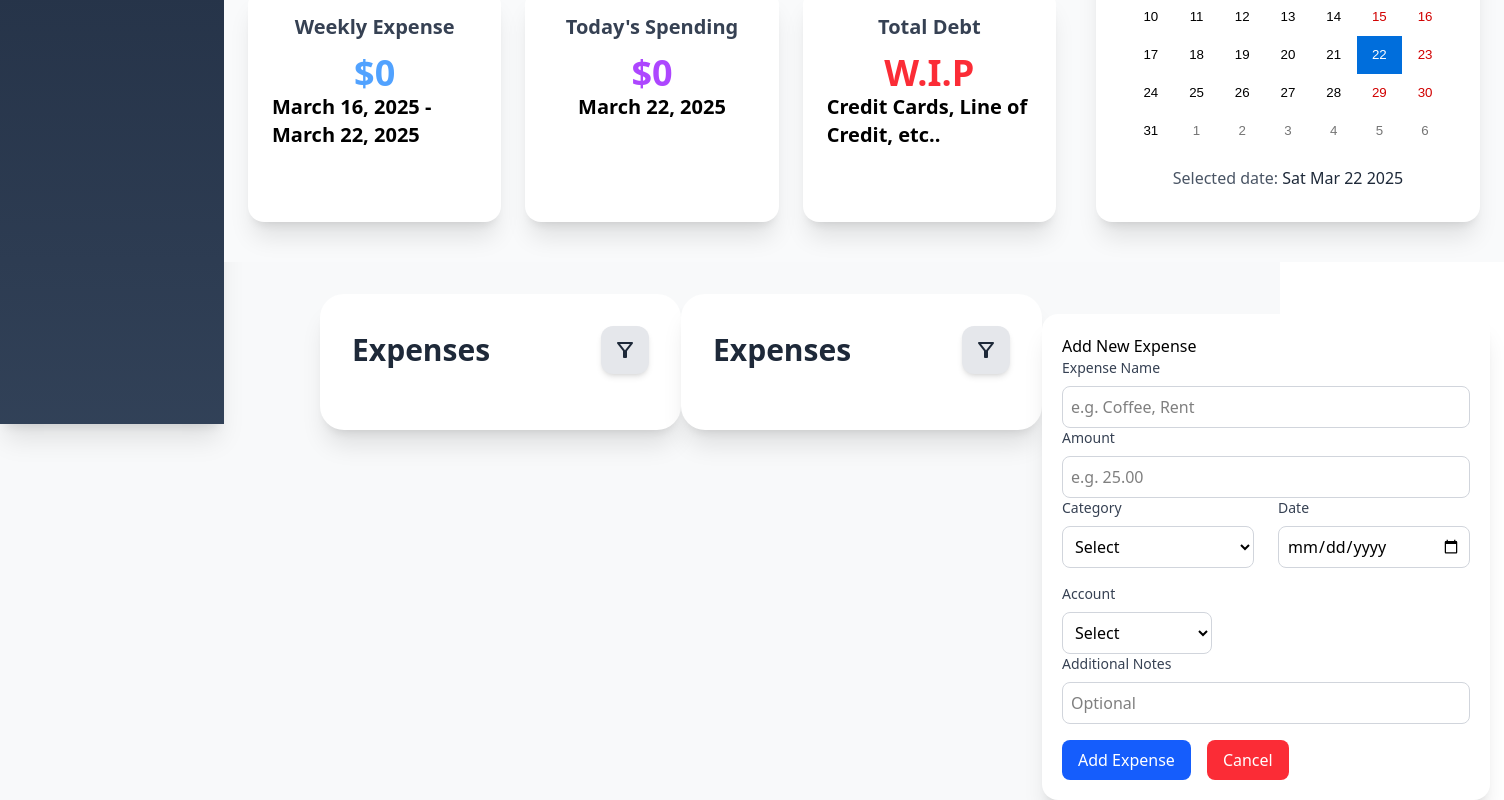
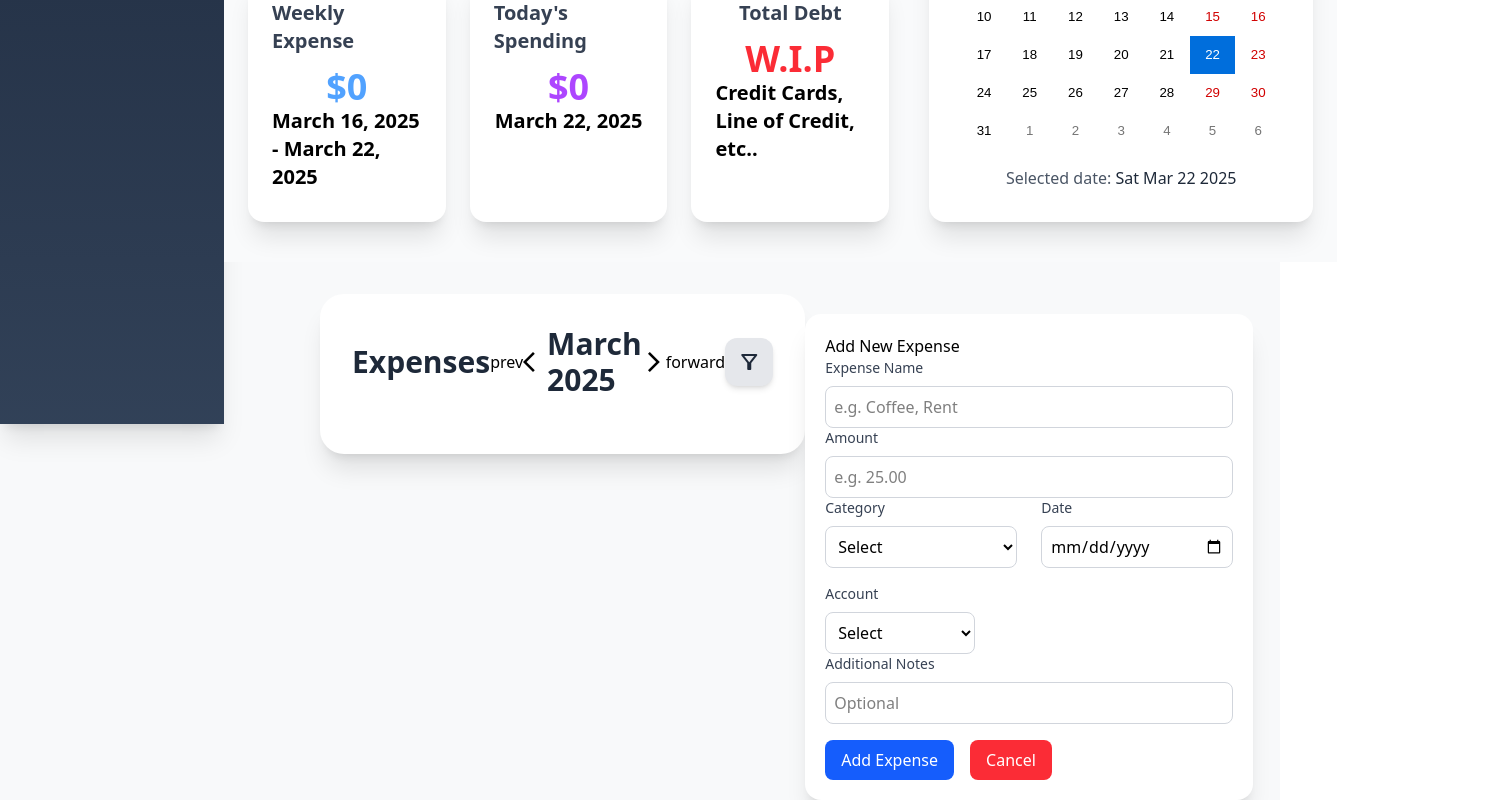
Before and after one commit to 1HabibL/Expense-DebtTracker, a Next.js app: page / in a window 1280 px wide. Shown: the part 452-1252 px from the top of the page, 1504 px wide, since content can reach past the window. Built offline with nearby package versions, Linux system fonts and the light colour scheme.

Commit message:
Updated Dynamic component rendering to add history section(just shows list of all time expenses, not monthly), Monthly will be the default list for this app

```diff
--- a/src/app/MonthlyList.js
+++ b/src/app/MonthlyList.js
@@ -25,14 +25,33 @@ function MonthlyexpenseForm({ expenses, setExpenses }) {
      const [editIndex, setEditIndex] = useState(null);
      //designatedArray
      const [currentMonthExp, setCurrentMonthExp] = useState([])
-
+     const [monthCounter, setMonthCounter] = useState(0)
      const todaysDate = new Date();
 
-     const formattedTodaysMonth = todaysDate.toLocaleDateString("en-US",{
+     const formattedTD = todaysDate.toLocaleDateString("en-US",{
+    month: "long",
+    year: "numeric"
+})
+console.log("todaysDate:",todaysDate)
+
+const incrementMonth = () => setMonthCounter(prev => prev + 1)
+const decrementMonth = () => setMonthCounter(prev => prev - 1)
+
+    const formattedTodaysMonth = todaysDate.toLocaleDateString("en-US",{
     year: "numeric",
     month: "long"
     })
+    console.log("formattedTodaysMonth", formattedTodaysMonth)
 
+    let nextMonthPreperation = new Date(`${formattedTodaysMonth}-01`)
+  console.log("nextMonthPreperation", nextMonthPreperation)
+    nextMonthPreperation.setMonth(nextMonthPreperation.getMonth() + (monthCounter))
+
+const formattedDesignatedMonths = nextMonthPreperation.toLocaleDateString("en-US",{
+    year: "numeric",
+    month: "long"
+    })
+    console.log("formattedDesignatedMonths:", formattedDesignatedMonths)
         function checkDate(targetExp){
         const processedEXPdate = new Date(targetExp)
         const formattedExpenseMonth = processedEXPdate.toLocaleDateString("en-US",{
@@ -79,19 +98,15 @@ const clearData = () =>{
         //localStorage code
         //Function to filter
         const appliedFilter = (event) => {
-
             event.preventDefault(); // Prevent page reload
             setfiltersStatus(true)
             const anyFilterApplied = filterName || filterCategory || filterDate;
             setFiltersApplied(anyFilterApplied);
-
-
             localStorage.setItem("expenseFilter", JSON.stringify({
                 filterName,
                 filterCategory,
                 filterDate
             }))
-
             const fullyfilteredExpenses = expenses.filter((x) => {
             return(!filterName || x.expenseName.toLowerCase() === filterName.toLowerCase()) &&
             (!filterCategory || x.category.toLowerCase() === filterCategory.toLowerCase()) &&
@@ -100,7 +115,6 @@ const clearData = () =>{
         )
         setFilteredExpenses(fullyfilteredExpenses)
         }
-
         const resetFilters = () => {
             setFilterName("");
             setFilterCategory("");
@@ -110,14 +124,11 @@ const clearData = () =>{
             setfiltersStatus(false);
             localStorage.removeItem("expenseFilter")
         };
-
  //Function to edit Expenses in Expense LIst
  const handleEdit = (index) => {
     // Copy of current expenses array
     const updatedExpenses = [...expenses];
-
 // replacing the specific item at the given index with updated values
-
 updatedExpenses[index] = {
 expenseName: editedName,
 amount: editedAmount,
@@ -125,11 +136,9 @@ category: editedCategory,
 date: editedDate,
 }
   setExpenses(updatedExpenses)
-
  setIsEditing(false)
  setEditIndex(null)
 }
-
 //function so user sees original inputs in the textboxes during editing
 const handleEditButtonClick = (index) => {
     const selectedExpense = expenses[index];
@@ -140,22 +149,21 @@ const handleEditButtonClick = (index) => {
     setEditIndex(index);
     setIsEditing(true);
 }
-
 const cancelEdit = (index) => {
     // Copy of current expenses array
     setIsEditing(false);
   setEditIndex(null);
 }
-
+//Filters expenses to only display expenses of current
 useEffect(() => {
   const monthlyExpenses = expenses.filter(exp =>
-    checkDate(exp.date) === formattedTodaysMonth
+    checkDate(exp.date) === formattedDesignatedMonths
   );
   setCurrentMonthExp(monthlyExpenses)
-},[expenses]);
+},[expenses,formattedDesignatedMonths,monthCounter]);
 
     return (
-        <div className=' w-3/4'>
+        <div className=' w-full'>
              <link
         rel="stylesheet"
         href="https://fonts.googleapis.com/css2?family=Material+Symbols+Outlined"></link>
@@ -171,6 +179,19 @@ useEffect(() => {
   {/* Header Section */}
   <div className="flex items-center justify-between mb-6">
     <h1 className="text-3xl font-bold text-gray-800">Expenses</h1>
+
+<button onClick={() => setMonthCounter(prev => prev - 1)}>prev</button>
+<span className="material-symbols-outlined">
+arrow_back_ios
+</span>
+
+<h1 className="text-3xl font-bold text-gray-800">{formattedDesignatedMonths}</h1>
+
+<span className="material-symbols-outlined">
+arrow_forward_ios
+</span>
+<button onClick={() => setMonthCounter(prev => prev + 1)}>forward</button>
+
     <button
       onClick={handleClickFilter}
       id="resetFilterBtn"
--- a/src/app/expenseDisplay.js
+++ b/src/app/expenseDisplay.js
@@ -12,7 +12,7 @@ const [date, setDate] = useState(new Date())
 
 
 useEffect(() => {
-    console.log("infoData updated:", JSON.stringify(expenses));
+   // console.log("infoData updated:", JSON.stringify(expenses));
     if (Array.isArray(expenses) && expenses.length > 0){
         calculateExpenses(expenses)} else {
             setExpenseDisplay(0)
@@ -21,14 +21,14 @@ useEffect(() => {
 
 
 const calculateExpenses = (dataArray) => {
-    console.log("Calculating total sum for:", JSON.stringify(dataArray))
+   // console.log("Calculating total sum for:", JSON.stringify(dataArray))
     if(!Array.isArray(dataArray || dataArray.length === 0))
     {
         setExpenseDisplay(0)
         return
     }
     const total = dataArray.reduce((total, item) => {
-        console.log("pricessing item", item);
+       // console.log("pricessing item", item);
         const numberValue = Number(item.amount)
 
         if(!isNaN(numberValue)){
@@ -36,7 +36,7 @@ const calculateExpenses = (dataArray) => {
         }
     return total;}, 0)
 
-    console.log("Calculated total:", total)
+    //console.log("Calculated total:", total)
     setExpenseDisplay(total)
 }
 let todaysDate = new Date()
@@ -44,10 +44,10 @@ let todayFormatted = todaysDate.toLocaleDateString("en-US",{month: "long", day:
 let todayMonthFormatted = todaysDate.toLocaleDateString("en-US",{month: "long", year: "numeric"})
 let todayYearFormatted = todaysDate.toLocaleDateString("en-US",{year: "numeric"})
  let presentMonthSum = monthlySums(expenses)
- console.log('PRESENT MONTHS SUM', presentMonthSum)
+ //console.log('PRESENT MONTHS SUM', presentMonthSum)
 let weeklyAmount = weeklySums(expenses, todaysDate)
  let annualAmount = annualSums(expenses, todaysDate)
- let todaysAmount = todaysSums(expenses, todaysDate)
+ let todaysAmount1 = todaysSums(expenses, todaysDate)
 return (
 <div className="w-full py-10 bg-gray-50">
   <h1 className="text-4xl font-bold text-center mb-12 text-gray-800">💸 Expense Dashboard</h1>
@@ -88,7 +88,7 @@ return (
       {/* Today's Spending */}
       <div className="bg-white p-6 rounded-2xl shadow-xl flex flex-col items-center">
         <h2 className="text-xl font-semibold text-gray-700 mb-3">Today's Spending</h2>
-        <p className="text-4xl font-bold text-purple-500">${todaysAmount[1].todaysAmount}</p>
+        <p className="text-4xl font-bold text-purple-500">${todaysAmount1[1].todaysAmount}</p>
         <p className="text-xl font-bold">{todayFormatted}</p>
 
       </div>
--- a/src/app/expenseform.js
+++ b/src/app/expenseform.js
@@ -132,7 +132,7 @@ const cancelEdit = (index) => {
 }
 
     return (
-        <div className=' w-3/4'>
+        <div className=' w-full'>
              <link
         rel="stylesheet"
         href="https://fonts.googleapis.com/css2?family=Material+Symbols+Outlined"></link>
--- a/src/app/page.js
+++ b/src/app/page.js
@@ -13,24 +13,24 @@ import DisplayExpense from "./expenseDisplay";
 export default function Home() {
 const [expenses, setExpenses] = useState([]);
 const [designatedComponent, setdesignatedComponent] = useState("home")
+const [designatedBaseComponent, setdesignatedBaseComponent] = useState("home")
 //const [activeComponent, setActiveComponent] = useState(expenseDisplay);
-const [displaySum, setdisplaySum] = useState(true)
-const [displayDashboard, setdisplayDashboard ] = useState(false)
-const [displayCards, setdisplayCards ] = useState(false)
+
 
 const appComponents = [
-  {
-    id: "home",
-    component: <DisplayExpense expenses={expenses} />
-  },
-
-  {
-    id: 'dashboards',
-    component: <DashBoard expenses={expenses} />
-  }
+  {id: "home",component: <DisplayExpense expenses={expenses} /> },
+  {id: 'dashboards',component: <DashBoard expenses={expenses} />}
 ]
 
+const baseComponents = [
+  {id: 'history',component: <ExpenseForm expenses={expenses} setExpenses={setExpenses}/>},
+  {id: 'home',component: <MonthlyexpenseForm expenses={expenses} setExpenses={setExpenses}/>},
+  {id: 'dashboards',component: <MonthlyexpenseForm expenses={expenses} setExpenses={setExpenses}/>},
+]
+
+
 const decidedComponent = appComponents.filter((compDisplay) => compDisplay.id == designatedComponent)
+const decidedBaseComponent = baseComponents.filter((bodyDisplay) => bodyDisplay.id == designatedComponent)
 
 useEffect(() => {
   const targetComponent = localStorage.getItem("targetComponent");
@@ -39,21 +39,29 @@ useEffect(() => {
   }
 }, [])
 
+/*
+useEffect(() =>{
+  const targetBaseComponent = localStorage.getItem("targetBaseComponent");
+  if (targetBaseComponent){
+    setdesignatedBaseComponent(targetBaseComponent)
+  }
+}, [])
+*/
 //Save components whenever it changes
 useEffect(() => {
   localStorage.setItem('targetComponent', designatedComponent)
 }, [designatedComponent])
-
-//<div className="absolute top-0 left-48 w-[30%] h-[100%]  bg-gradient-to-r from-purple-700 via-red-500 to-white z-0" style={{ clipPath: 'polygon(0 0, 100% 0, 0 100%)' }}></div>
-  // <DisplayExpense id="expenseDisplay"  expenses={expenses}/>
-  //<DashBoard id="expenseDashboard" expenses={expenses}/>
+/*
+useEffect(() => {
+  localStorage.setItem('targetBaseComponent', designatedBaseComponent)
+}, [designatedBaseComponent])
+*/
 return(
     <div className="bg-[#f8f9fa]">
-
       <NavBar />
         <div className="flex relative">
         <SideBar designatedComponent={designatedComponent} setdesignatedComponent={setdesignatedComponent} />
-
+          {/*COMPONENT A1 */}           {/*COMPONENT A1 */}           {/*COMPONENT A1 */}
           <div className="flex flex-col w-screen z-10 relative" id="fullExpenseForm">
               <div className="flex flex-col w-4/4">
               <div id='mainDisplay' className="w-full">
@@ -63,20 +71,39 @@ return(
               )
               }
               </div>
-                <div id="expenseFormContainer" className="ml-24 mr-21 flex">
-                  <ExpenseForm  expenses={expenses} setExpenses={setExpenses}/>
+                <div id="expenseFormContainer" className="ml-24 mr-21 flex ">
 
-                   <MonthlyexpenseForm  expenses={expenses} setExpenses={setExpenses}/>
-
+              {
+               decidedBaseComponent.map(({id, component}) =>
+              <div id="baseComponent" className="w-3/4" key={id}>{component}</div>
+              )
+              }
                   <div className="ml-auto mt-13">
                   <InputForm  expenses={expenses} setExpenses={setExpenses}/>
                   </div>
                 </div>
                 </div>
             </div>
-
-
+          {/*COMPONENT A1 */}           {/*COMPONENT A1 */}          {/*COMPONENT A1 */}
         </div>
     </div>
   )
 }
+
+
+
+
+
+
+
+
+
+
+
+
+
+
+
+//<div className="absolute top-0 left-48 w-[30%] h-[100%]  bg-gradient-to-r from-purple-700 via-red-500 to-white z-0" style={{ clipPath: 'polygon(0 0, 100% 0, 0 100%)' }}></div>
+  // <DisplayExpense id="expenseDisplay"  expenses={expenses}/>
+  //<DashBoard id="expenseDashboard" expenses={expenses}/>
```
Also changed, not shown: src/app/TotalSum.js (+23 -23 lines), src/app/chartData.js (+8 -8 lines), src/app/sideBar.js (+3 -11 lines).
